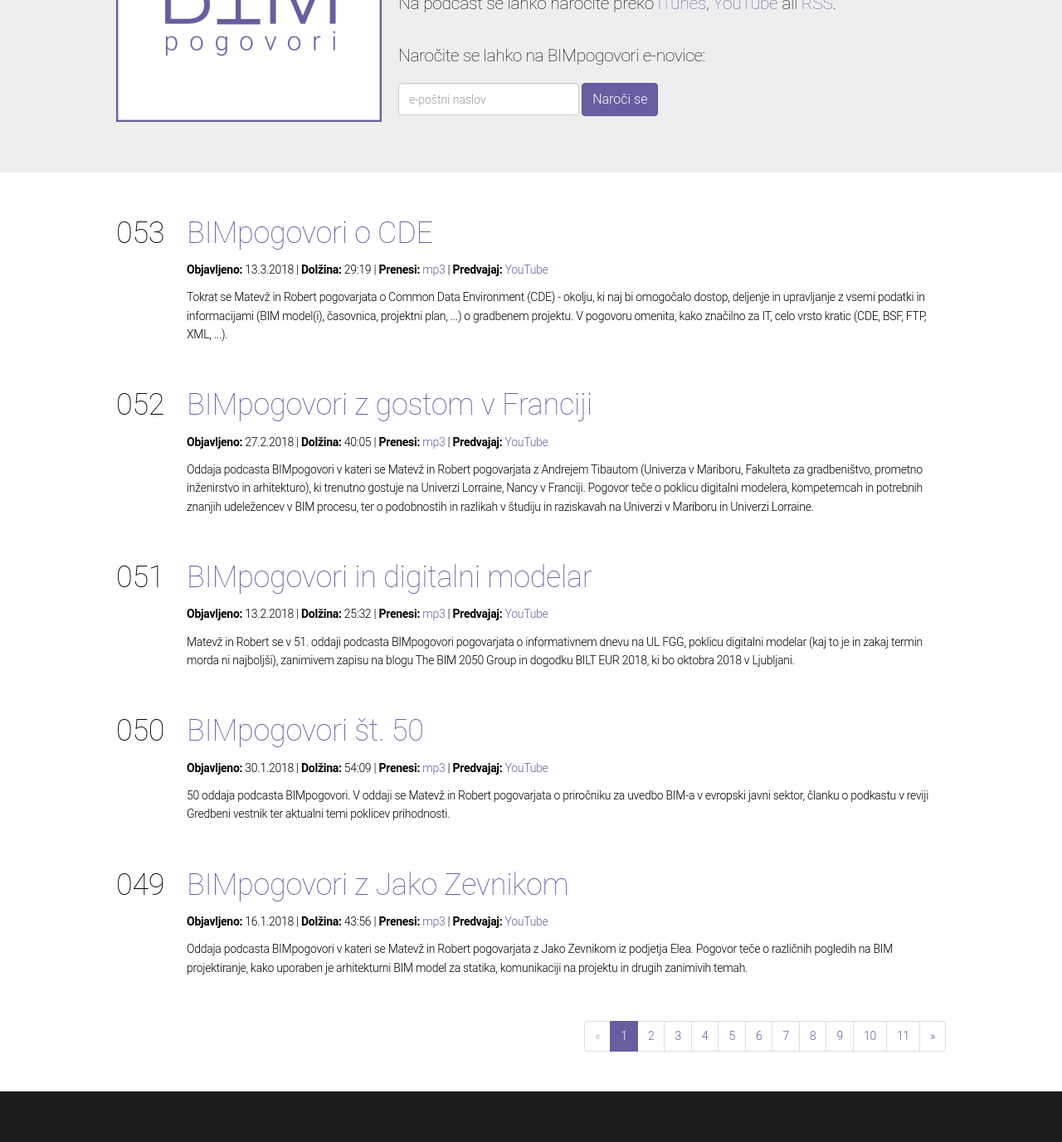
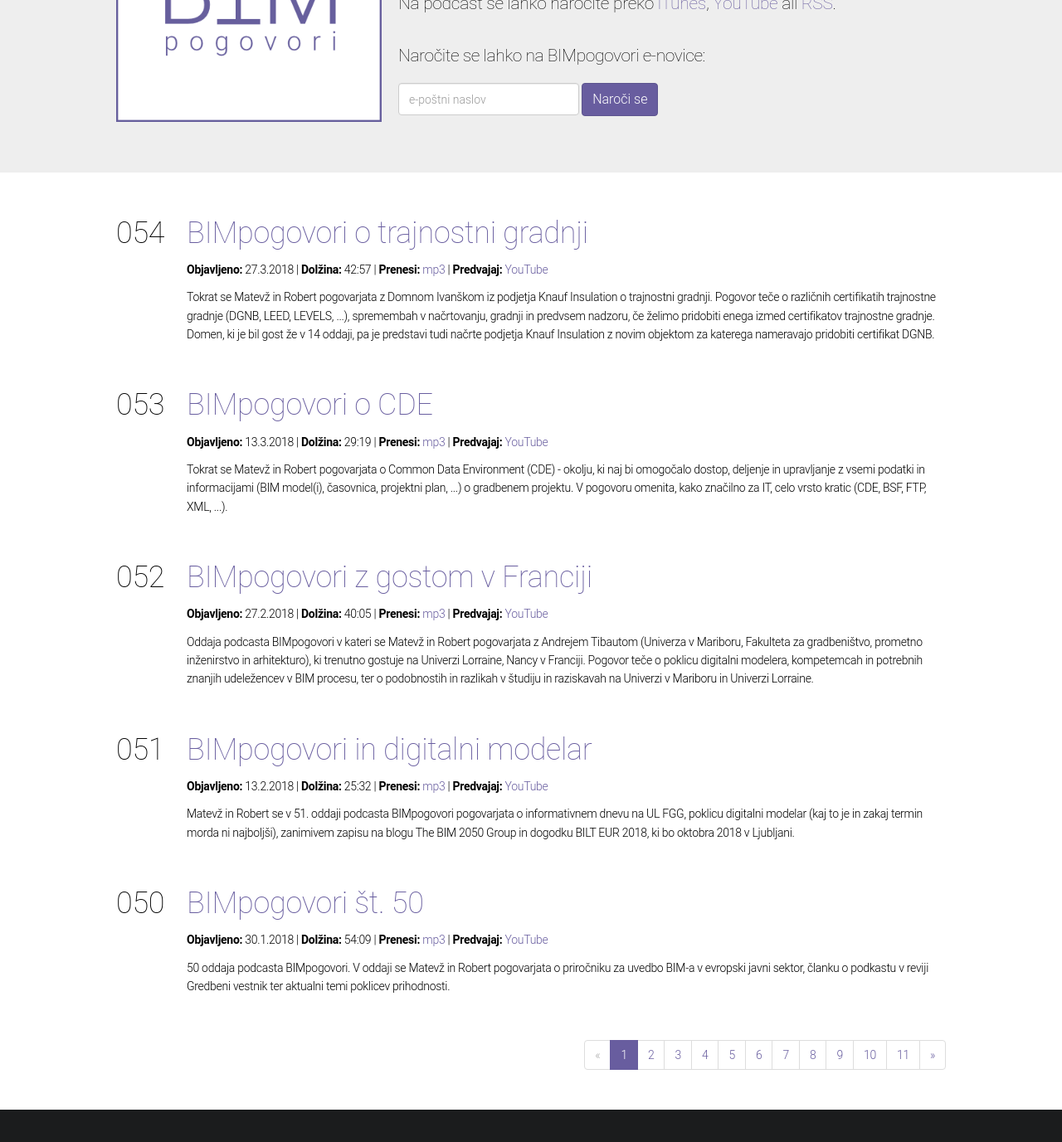
Before and after one commit to bimpogovori/bimpogovori.github.io, a Jekyll site: the page built from index.html, in a window 1280 px wide and 1400 px high, scrolled down 221 px. Shown: the top 1377 px of the window at 83% size. Built offline with Jekyll 4.4.1, drawn with Linux system fonts in a browser that asks for light colours; the list of posts is cut into pages by our own code.

Commit message:
054: mp3, zapiski

```diff
--- /dev/null
+++ b/_posts/2018-03-27-054.html
@@ -0,0 +1,45 @@
+---
+layout: post
+title: BIMpogovori o trajnostni gradnji
+number: "054"
+duration: "42:57"
+description: Tokrat se Matevž in Robert pogovarjata z Domnom Ivanškom iz podjetja Knauf Insulation o trajnostni gradnji. Pogovor teče o različnih certifikatih trajnostne gradnje (DGNB, LEED, LEVELS, ...), spremembah v načrtovanju, gradnji in predvsem nadzoru, če želimo pridobiti enega izmed certifikatov trajnostne gradnje. Domen, ki je bil gost že v 14 oddaji, pa je predstavi tudi načrte podjetja Knauf Insulation z novim objektom za katerega nameravajo pridobiti certifikat DGNB.
+subtitle: BIMpogovori o trajnostni gradnji
+date: 2018-03-27
+file: "https://github.com/bimpogovori/bimpogovori.github.io/raw/master/recordings/BIMpogovori-054.mp3"
+youtube: "https://www.youtube.com/watch?v=uScD8uoSMmY&list=PLE5q5RnsyIpe4pv9xcFGHbCbrk6sVwkmQ&index=54"
+length: "31130419"
+keywords: oddaja,BIMpogovori,054,Domen,Ivanšek,Knauf,Insulation,trajnostna,gradnja,LEVELS,DGNB,LEED
+explicit: "no"
+image: "http://bimpogovori.si/images/itunes-v2.png"
+comments: false
+
+---
+
+<p>Gost: Domen Ivanšek (<a href="mailto:domen.ivansek@knaufinsulation.com">domen.ivansek@knaufinsulation.com</a>, <a href="https://www.facebook.com/domen.ivansek">facebook.com/domen.ivansek</a>)</p>
+
+<p>Gostitelj:</p>
+<ul>
+	<li>Matevž Dolenc (<a href="http://matevzdolenc.com">matevzdolenc.com</a>, <a href="http://twitter.com/matevzdolenc">@matevzdolenc</a>)</li>
+	<li>Robert Klinc (<a href="http://twitter.com/robertklinc">@robertklinc</a>)</li>
+</ul>
+
+<p>Povezave:</p>
+<ul>
+	<li><a href="http://www.knaufinsulation.si">Knauf Insulation</a></li>
+  <li>Knauf Insulation <a href="http://www.knaufinsulation.si/bim-knjiznica">BIM knjižnice</a></li>
+  <li><a href="https://www.fgg.uni-lj.si">UL FGG</a></li>
+	<li>BIMpogovori:
+		<ul>
+			<li><a href="http://bimpogovori.si/oddaja/014">014 BIMpogovori z Domnom Ivanškom</a></li>
+			<li><a href="http://bimpogovori.si/oddaja/012">012 BIMpogovori z Robertom Smodišem</a></li>
+		</ul>
+	</li>
+	<li>Certifikati:
+		<ul>
+			<li><a href="http://www.dgnb-system.de/en/">DGNB</a></li>
+			<li><a href="https://new.usgbc.org/leed">LEED</a></li>
+			<li><a href="http://ec.europa.eu/environment/eussd/buildings.htm">LEVELS</a></li>
+		</ul>
+	</li>
+</ul>
--- a/priporocila/index.html
+++ b/priporocila/index.html
@@ -9,12 +9,14 @@ layout: default
 
 		<div class="row">
 			<div class="col-sm-6 col-xs-6 m-b">
-				<p><strong>053 BIMpogovori o CDE</strong> <small>(13.3.2018)</small></p>
+				<p><strong>054 BIMpogovori o trajnostni gradnji</strong> <small>(27.3.2018)</small></p>
 				<p>Ni priporočil</p>
 			</div>
 
 			<div class="col-sm-6 col-xs-6 m-b">
-      </div>
+				<p><strong>053 BIMpogovori o CDE</strong> <small>(13.3.2018)</small></p>
+				<p>Ni priporočil</p>
+			</div>
 		</div>
 
 		<div class="row">
```
